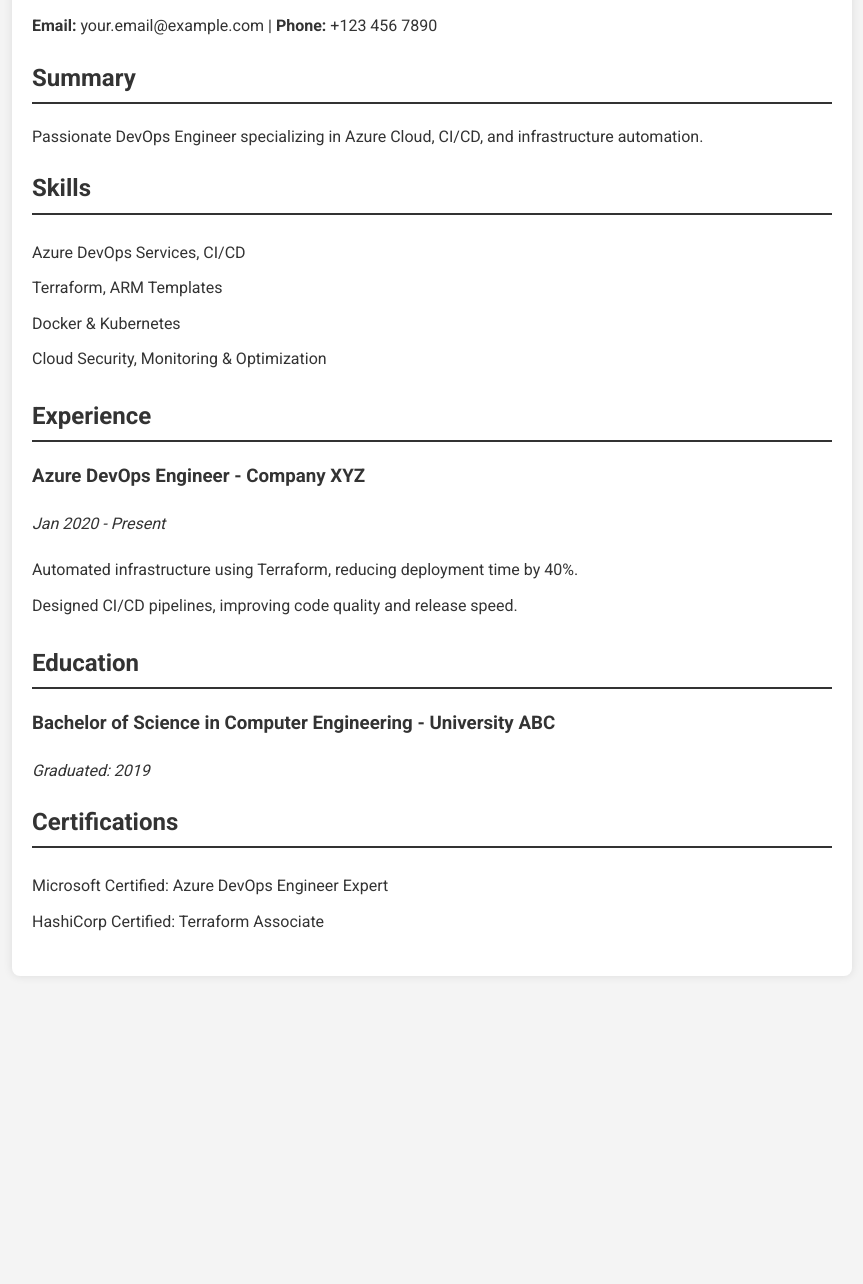
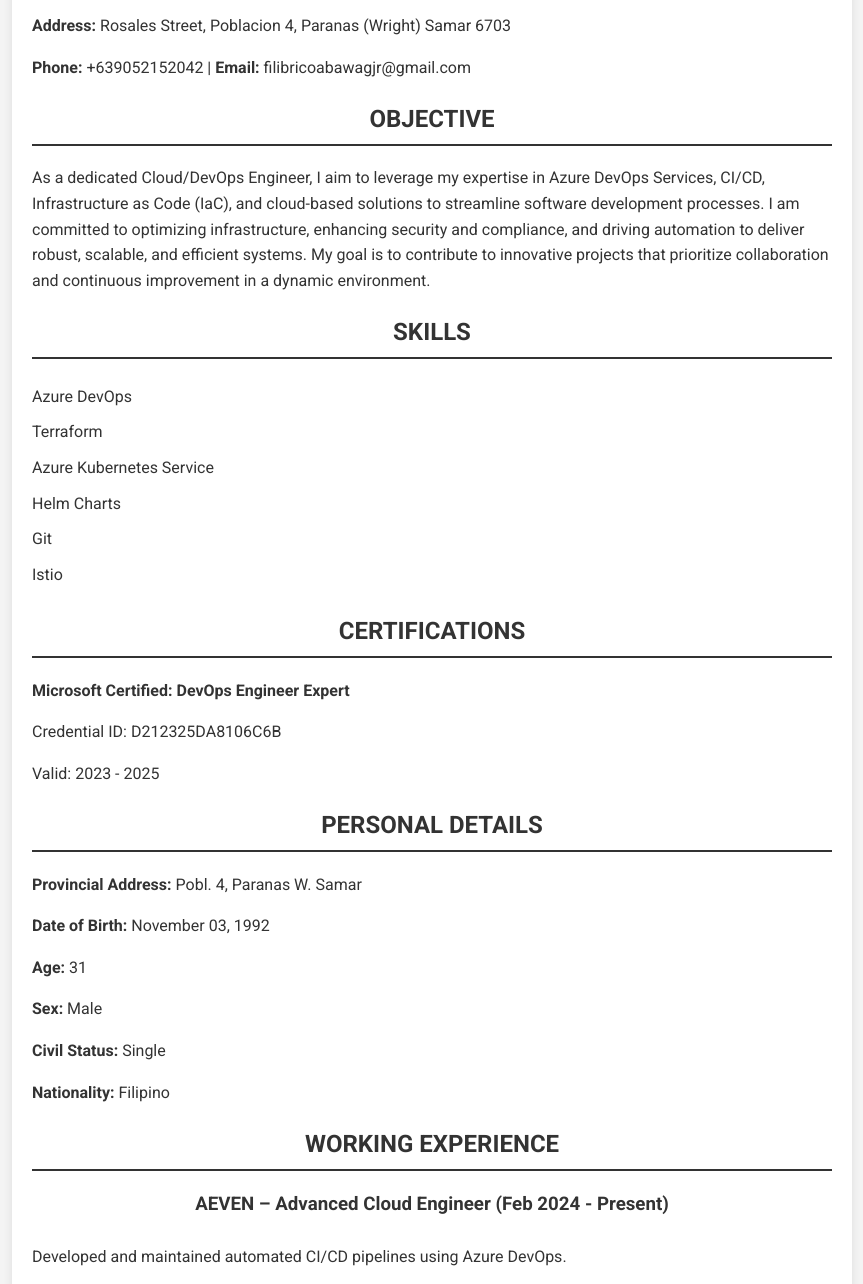
Before and after one commit to jrabawag/jrabawag.github.io, a plain HTML site: page index.html in a window 1280 px wide. Shown: the part 121-1405 px from the top of the page, without its empty margins (208-1071 px from the left). Before the commit the page ends 1117 px from the top, so only its background shows below. Drawn offline with Linux system fonts and the light colour scheme.

Commit message:
Update index.html

```diff
--- a/index.html
+++ b/index.html
@@ -4,7 +4,7 @@
     <meta charset="UTF-8">
     <meta name="viewport" content="width=device-width, initial-scale=1.0">
     <meta http-equiv="X-UA-Compatible" content="IE=edge">
-    <title>Your Name - Resume</title>
+    <title>Filibrico M. Abawag Jr. - Resume</title>
     <link href="https://fonts.googleapis.com/css2?family=Roboto:wght@300;400;700&display=swap" rel="stylesheet">
     <style>
         body {
@@ -23,7 +23,7 @@
             border-radius: 8px;
             box-shadow: 0 0 10px rgba(0, 0, 0, 0.1);
         }
-        h1 {
+        h1, h2, h3 {
             text-align: center;
         }
         h2 {
@@ -37,41 +37,93 @@
         ul li {
             padding: 5px 0;
         }
+        .personal-details, .objective, .skills, .experience, .education {
+            margin-bottom: 20px;
+        }
     </style>
 </head>
 <body>
     <div class="container">
-        <h1>Your Name</h1>
-        <p><strong>Email:</strong> your.email@example.com | <strong>Phone:</strong> +123 456 7890</p>
+        <h1>Filibrico M. Abawag Jr.</h1>
+        <p><strong>Address:</strong> Rosales Street, Poblacion 4, Paranas (Wright) Samar 6703</p>
+        <p><strong>Phone:</strong> +639052152042 | <strong>Email:</strong> filibricoabawagjr@gmail.com</p>
 
-        <h2>Summary</h2>
-        <p>Passionate DevOps Engineer specializing in Azure Cloud, CI/CD, and infrastructure automation.</p>
+        <div class="objective">
+            <h2>OBJECTIVE</h2>
+            <p>As a dedicated Cloud/DevOps Engineer, I aim to leverage my expertise in Azure DevOps Services, CI/CD, Infrastructure as Code (IaC), and cloud-based solutions to streamline software development processes. I am committed to optimizing infrastructure, enhancing security and compliance, and driving automation to deliver robust, scalable, and efficient systems. My goal is to contribute to innovative projects that prioritize collaboration and continuous improvement in a dynamic environment.</p>
+        </div>
 
-        <h2>Skills</h2>
-        <ul>
-            <li>Azure DevOps Services, CI/CD</li>
-            <li>Terraform, ARM Templates</li>
-            <li>Docker & Kubernetes</li>
-            <li>Cloud Security, Monitoring & Optimization</li>
-        </ul>
+        <div class="skills">
+            <h2>SKILLS</h2>
+            <ul>
+                <li>Azure DevOps</li>
+                <li>Terraform</li>
+                <li>Azure Kubernetes Service</li>
+                <li>Helm Charts</li>
+                <li>Git</li>
+                <li>Istio</li>
+            </ul>
+        </div>
 
-        <h2>Experience</h2>
-        <h3>Azure DevOps Engineer - Company XYZ</h3>
-        <p><em>Jan 2020 - Present</em></p>
-        <ul>
-            <li>Automated infrastructure using Terraform, reducing deployment time by 40%.</li>
-            <li>Designed CI/CD pipelines, improving code quality and release speed.</li>
-        </ul>
+        <div class="certifications">
+            <h2>CERTIFICATIONS</h2>
+            <p><strong>Microsoft Certified: DevOps Engineer Expert</strong></p>
+            <p>Credential ID: D212325DA8106C6B</p>
+            <p>Valid: 2023 - 2025</p>
+        </div>
 
-        <h2>Education</h2>
-        <h3>Bachelor of Science in Computer Engineering - University ABC</h3>
-        <p><em>Graduated: 2019</em></p>
+        <div class="personal-details">
+            <h2>PERSONAL DETAILS</h2>
+            <p><strong>Provincial Address:</strong> Pobl. 4, Paranas W. Samar</p>
+            <p><strong>Date of Birth:</strong> November 03, 1992</p>
+            <p><strong>Age:</strong> 31</p>
+            <p><strong>Sex:</strong> Male</p>
+            <p><strong>Civil Status:</strong> Single</p>
+            <p><strong>Nationality:</strong> Filipino</p>
+        </div>
 
-        <h2>Certifications</h2>
-        <ul>
-            <li>Microsoft Certified: Azure DevOps Engineer Expert</li>
-            <li>HashiCorp Certified: Terraform Associate</li>
-        </ul>
+        <div class="experience">
+            <h2>WORKING EXPERIENCE</h2>
+
+            <h3>AEVEN – Advanced Cloud Engineer (Feb 2024 - Present)</h3>
+            <ul>
+                <li>Developed and maintained automated CI/CD pipelines using Azure DevOps.</li>
+                <li>Implemented IaC with ARM Templates and Terraform, enabling consistent infrastructure deployments and reducing errors.</li>
+                <li>Ensured cloud security and compliance, implementing Azure Firewall policies and identity management.</li>
+                <li>Integrated Azure Monitor and Application Insights for performance optimization.</li>
+                <li>Worked with cross-functional teams, mentoring junior engineers and driving continuous improvement.</li>
+            </ul>
+
+            <h3>Reed Elsevier Philippines – Azure DevOps Engineer (Jul 2023 - Feb 2024)</h3>
+            <ul>
+                <li>Designed and implemented CI/CD pipelines, reducing deployment time by 50%.</li>
+                <li>Automated provisioning with ARM Templates and Terraform.</li>
+                <li>Used Docker and Kubernetes to support scalable, resilient environments.</li>
+                <li>Integrated security checks into the CI/CD pipeline for regulatory compliance.</li>
+                <li>Worked with development, QA, and operations teams to improve workflows and implement best practices.</li>
+            </ul>
+
+            <h3>NEXTIX INC – Systems Engineer (Nov 2016 - Jun 2023)</h3>
+            <ul>
+                <li>Created and managed CI/CD pipelines for service deployment.</li>
+                <li>Maintained a centralized source code repository.</li>
+                <li>Supported continuous integration and release automation for projects.</li>
+                <li>Troubleshot traffic within the network of microservices and managed certificates using cert-manager.</li>
+                <li>Maintained IaC codes in a Git repository.</li>
+            </ul>
+        </div>
+
+        <div class="education">
+            <h2>EDUCATIONAL BACKGROUND</h2>
+            <h3>Southwestern University of Cebu</h3>
+            <p>Sambag2 Urgello St., Cebu, Philippines</p>
+            <p>Bachelor of Science in Information Technology (2009 - 2013)</p>
+        </div>
+
+        <div class="character-reference">
+            <h2>CHARACTER REFERENCE</h2>
+            <p>Available upon request.</p>
+        </div>
     </div>
 </body>
 </html>
```
